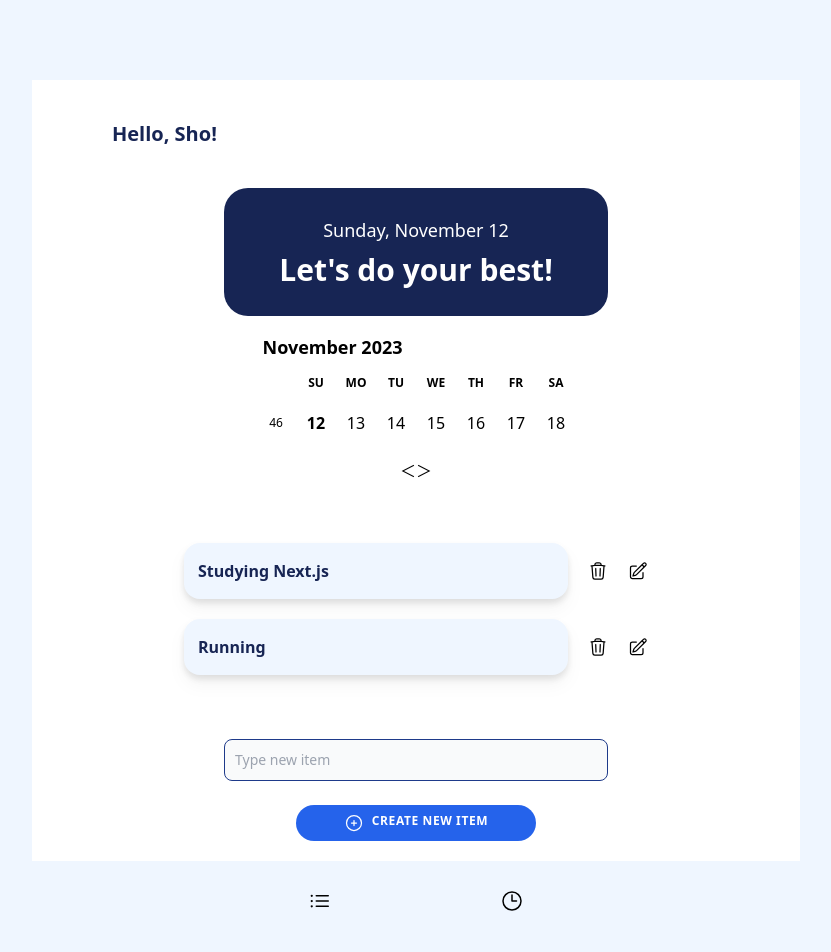
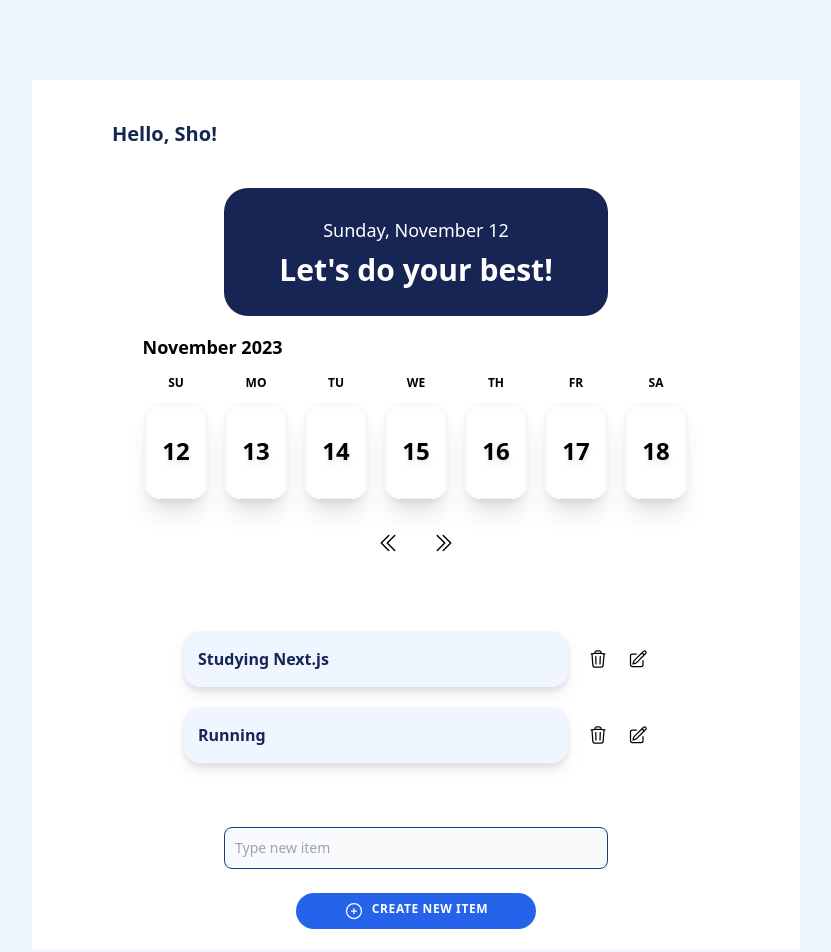
Before and after one commit to mikuweb/Feel_Your_Achievement, a Next.js app: page / in a window 1280 px wide. Shown: the top 952 px of the page, without its empty margins (224-1055 px from the left). Built offline with nearby package versions, Linux system fonts and the light colour scheme.

Commit message:
implement navigation buttons to show next/last week

```diff
--- a/components/Calender.tsx
+++ b/components/Calender.tsx
@@ -1,5 +1,11 @@
 import React, { useState, FC } from "react";
-import { endOfWeek, isWithinInterval, startOfWeek, format } from "date-fns";
+import {
+  endOfWeek,
+  isWithinInterval,
+  startOfWeek,
+  format,
+  addWeeks,
+} from "date-fns";
 
 import calendarStyles from "react-day-picker/dist/style.module.css";
 import { DayPicker, Row, RowProps, ClassNames } from "react-day-picker";
@@ -11,19 +17,19 @@ interface CalenderProps {
 }
 
 const Calender: FC<CalenderProps> = ({ selectedDay, setSelectedDay }) => {
-  const [weekNumber, setWeekNumber] = useState<number>();
+  const [selectedWeekOffset, setSelectedWeekOffset] = useState<number>(0); // <<: -1, >>: +1
 
   const CurrentWeekRow = (props: RowProps) => {
     const isDateInCurrentWeek = (dateToCheck: Date) => {
       const today = new Date();
-      const start = startOfWeek(today);
-      const end = endOfWeek(today);
-      return isWithinInterval(dateToCheck, { start, end });
+      const dayOfInterest = addWeeks(today, selectedWeekOffset); // what you want: today + selectedWeekOffset * weeks
+
+      const start = startOfWeek(dayOfInterest);
+      const end = endOfWeek(dayOfInterest);
+
+      return isWithinInterval(dateToCheck, { start, end }); // returns true if dateToCheck is within these two dates, false otherwise
     };
 
-    //↓filter functionにかえる
-    // 1.depends on the state [isSelectedweek]
-    // 2.月が替わったらこれ使ってその月を表示Controlling the current month
     const isNotCurrentWeek = props.dates.every(
       (date) => !isDateInCurrentWeek(date)
     );
@@ -35,50 +41,81 @@ const Calender: FC<CalenderProps> = ({ selectedDay, setSelectedDay }) => {
     setSelectedDay(date);
   };
 
-  const handleBack = (e: any) => {
-    console.log(e);
+  const handleBack = (e: React.MouseEvent<HTMLButtonElement>) => {
+    setSelectedWeekOffset(selectedWeekOffset - 1);
   };
 
-  const handleNext = (e: any) => {
-    console.log(e);
+  const handleNext = (e: React.MouseEvent<HTMLButtonElement>) => {
+    setSelectedWeekOffset(selectedWeekOffset + 1);
   };
 
   const classNames: ClassNames = {
     ...calendarStyles,
     months: styles.months,
+    day: styles.day,
   };
+  console.log(selectedWeekOffset);
   return (
     <div className="flex flex-col items-center">
       {selectedDay && `Day ${format(selectedDay, "d")},`}
-      {weekNumber && ` Week ${weekNumber}`}
       <DayPicker
         mode="single"
         selected={selectedDay}
         showOutsideDays
+        month={addWeeks(new Date(), selectedWeekOffset)} //"month" controls the displayed month / today + selectedWeekOffset
         classNames={classNames}
         modifiersClassNames={{
           selected: styles.selected,
           //ctrl + space
         }}
         onSelect={onSelectChange}
-        showWeekNumber
-        onWeekNumberClick={setWeekNumber}
         components={{
           Row: CurrentWeekRow,
         }}
         disableNavigation={true}
       />
       <div className="flex">
-        <button onClick={handleBack}>＜</button>
-        <button onClick={handleNext}>＞</button>
+        <button
+          className="relative rounded-full h-14 w-14 flex items-center justify-center p-4 hover:bg-slate-500 hover:bg-opacity-10 cursor-pointer transition "
+          onClick={handleBack}
+        >
+          <svg
+            xmlns="http://www.w3.org/2000/svg"
+            fill="none"
+            viewBox="0 0 24 24"
+            strokeWidth="1.5"
+            stroke="currentColor"
+            className="w-6 h-6"
+          >
+            <path
+              strokeLinecap="round"
+              strokeLinejoin="round"
+              d="M18.75 19.5l-7.5-7.5 7.5-7.5m-6 15L5.25 12l7.5-7.5"
+            />
+          </svg>
+        </button>
+        <button
+          className="relative rounded-full h-14 w-14 flex items-center justify-center p-4 hover:bg-slate-500 hover:bg-opacity-10 cursor-pointer transition "
+          onClick={handleNext}
+        >
+          <svg
+            xmlns="http://www.w3.org/2000/svg"
+            fill="none"
+            viewBox="0 0 24 24"
+            strokeWidth="1.5"
+            stroke="currentColor"
+            className="w-6 h-6"
+          >
+            <path
+              strokeLinecap="round"
+              strokeLinejoin="round"
+              d="M11.25 4.5l7.5 7.5-7.5 7.5m-6-15l7.5 7.5-7.5 7.5"
+            />
+          </svg>
+        </button>
       </div>
     </div>
   );
 };
 
 export default Calender;
-
-//1. hide <>
-//2. creatte own <>
-//3. you need some state to track which week you want to see (number or date)
-//4. connect to own <> buttons
--- a/components/Footer.tsx
+++ b/components/Footer.tsx
@@ -15,7 +15,10 @@ const Footer = () => {
   return (
     <div className="flex items-center bg-blue-50 h-20 lg:mb-20 ">
       <div className="flex items-center justify-around w-96 mx-auto">
-        <div className="relative rounded-full h-14 w-14 flex items-center justify-center p-4 hover:bg-slate-500 hover:bg-opacity-10 cursor-pointer transition ">
+        <div
+          onClick={handleList}
+          className="relative rounded-full h-14 w-14 lg:h-auto lg:w-auto flex items-center justify-center gap-1 p-4 hover:bg-slate-500 hover:bg-opacity-10 cursor-pointer transition "
+        >
           <svg
             xmlns="http://www.w3.org/2000/svg"
             fill="none"
@@ -23,7 +26,6 @@ const Footer = () => {
             stroke-width="1.5"
             stroke="currentColor"
             className="w-6 h-6"
-            onClick={handleList}
           >
             <path
               stroke-linecap="round"
@@ -31,8 +33,13 @@ const Footer = () => {
               d="M8.25 6.75h12M8.25 12h12m-12 5.25h12M3.75 6.75h.007v.008H3.75V6.75zm.375 0a.375.375 0 11-.75 0 .375.375 0 01.75 0zM3.75 12h.007v.008H3.75V12zm.375 0a.375.375 0 11-.75 0 .375.375 0 01.75 0zm-.375 5.25h.007v.008H3.75v-.008zm.375 0a.375.375 0 11-.75 0 .375.375 0 01.75 0z"
             />
           </svg>
+          <p className="hidden lg:block">Check list</p>
         </div>
-        <div className="relative rounded-full h-14 w-14 flex items-center justify-center p-4 hover:bg-slate-500 hover:bg-opacity-10 cursor-pointer transition">
+
+        <div
+          onClick={handleTime}
+          className="relative rounded-full h-14 w-14 lg:h-auto lg:w-auto flex items-center justify-center gap-1 p-4 hover:bg-slate-500 hover:bg-opacity-10 cursor-pointer transition "
+        >
           <svg
             xmlns="http://www.w3.org/2000/svg"
             fill="none"
@@ -40,7 +47,6 @@ const Footer = () => {
             stroke-width="1.5"
             stroke="currentColor"
             className="w-6 h-6"
-            onClick={handleTime}
           >
             <path
               stroke-linecap="round"
@@ -48,6 +54,7 @@ const Footer = () => {
               d="M12 6v6h4.5m4.5 0a9 9 0 11-18 0 9 9 0 0118 0z"
             />
           </svg>
+          <p className="hidden lg:block">Timer</p>
         </div>
       </div>
     </div>
--- a/components/calendar.module.css
+++ b/components/calendar.module.css
@@ -1,12 +1,16 @@
 .selected {
-  @apply bg-red-500;
+  @apply bg-blue-600 text-white shadow-none;
 }
 .selected:hover:not([disabled]) {
-  @apply !bg-red-700;
+  @apply !bg-blue-700 text-white shadow-none;
 }
 
 .months {
-  @apply flex justify-center;
+  @apply flex justify-center font-semibold ;
+}
+
+.day {
+  @apply h-20 lg:h-24 w-14 lg:w-16 rounded-2xl border border-slate-100 drop-shadow-md shadow-xl text-2xl mx-2;
 }
 
 /* Turns to
--- a/pages/timer/index.tsx
+++ b/pages/timer/index.tsx
@@ -41,9 +41,10 @@ const Timer = () => {
 
   return (
     <Fragment>
-      <div className="overflow-hidden bg-gradient-to-r from-blue-300 via-blue-400 to-blue-300 h-screen">
+      <div className="overflow-hidden bg-gradient-to-r from-blue-300 to-blue-500 h-screen">
         <div className="m-10">Timer</div>
-        <div className="max-w-md h-7 rounded-md py-6 mx-auto flex items-center justify-around bg-blue-50">
+        <div className="max-w-7xl  flex flex-col items-center mx-auto">
+          <div className="w-2/4 min-w-fit h-7 rounded-md py-6 mx-auto flex items-center justify-around bg-blue-50">
             <div className="bg-blue-100 rounded-md py-1 px-2 border-b-2 border-blue-50 hover:border-b-2 hover:rounded-none hover:bg-blue-50 hover:border-b-blue-500 cursor-pointer ">
               Track Time
             </div>
@@ -92,11 +93,29 @@ const Timer = () => {
             </Dialog.Root>
           </div>
 
-        <div className="mt-20 flex flex-col items-center justify-center ">
+          <div className=" mt-20 flex flex-col items-center justify-center ">
+            <div className="w-full flex justify-end ">
+              <svg
+                xmlns="http://www.w3.org/2000/svg"
+                fill="none"
+                viewBox="0 0 24 24"
+                strokeWidth="1.5"
+                stroke="currentColor"
+                className="w-8 h-8 text-white mb-5 cursor-pointer hover:opacity-25"
+              >
+                <path
+                  strokeLinecap="round"
+                  strokeLinejoin="round"
+                  d="M9.75 9.75l4.5 4.5m0-4.5l-4.5 4.5M21 12a9 9 0 11-18 0 9 9 0 0118 0z"
+                />
+              </svg>
+            </div>
             <h1 className="text-white text-8xl mb-5 font-bold">
               {formatTime(timeLeft)}
             </h1>
-          <p className="text-white text-2xl font-semibold">Be back at 15:00</p>
+            <p className="text-white text-2xl font-semibold">
+              Be back at 15:00
+            </p>
 
             <div className="my-10">
               {isPaused ? (
@@ -145,6 +164,7 @@ const Timer = () => {
             </div>
           </div>
         </div>
+      </div>
     </Fragment>
   );
 };
```
Lines whose indentation alone changed are shown as unchanged.
